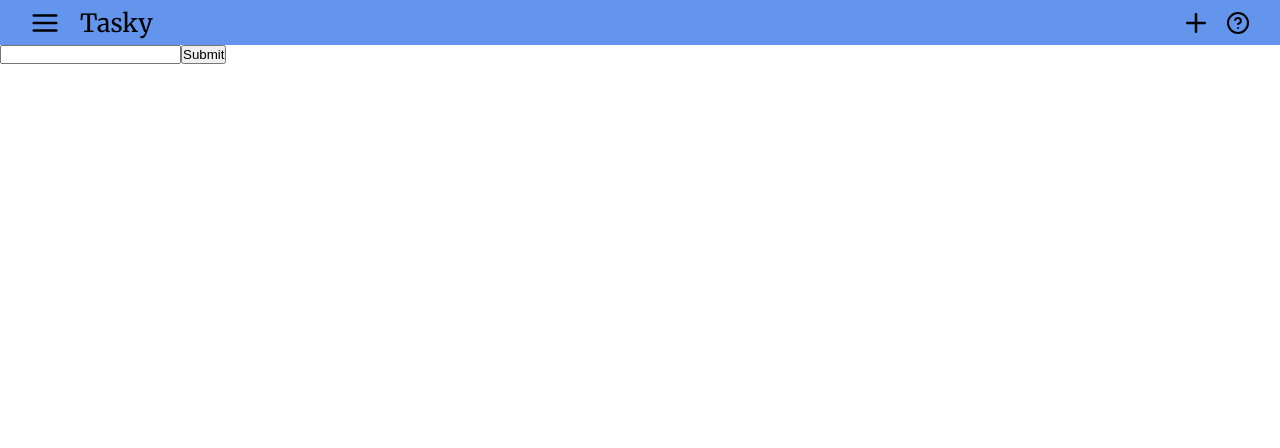
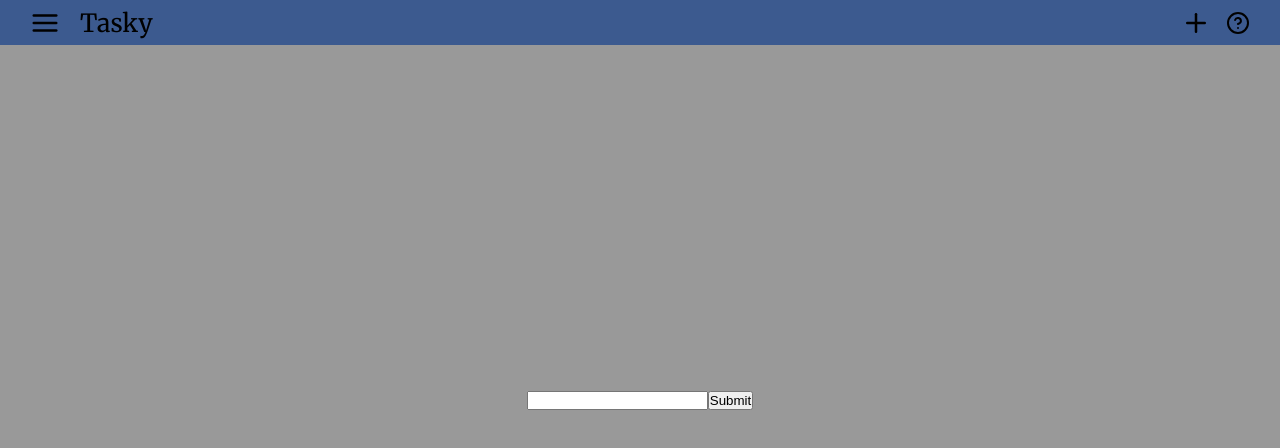
Before and after one commit to EricTGoto/Tasky, a React (Create React App) app: page / in a window 1280 px wide. Both pictures are taken after a click on the picture 1196 px from the left and 22 px from the top of the page. Shown: the top 448 px of the page. Built offline with nearby package versions, Linux system fonts and the light colour scheme.

Commit message:
created a taskform component that opens from pressing the plus in the header

```diff
--- a/src/App.js
+++ b/src/App.js
@@ -1,21 +1,16 @@
 import React from 'react';
-import uniqid from 'uniqid';
 import './style.css';
 import Tasks from './components/Tasks';
 import Header from './components/Header';
 import Sidebar from './components/Sidebar';
+import TaskForm from './components/TaskForm';
 
 function App() {
   const [task, setTask] = React.useState([]);
-  const [input, setInput] = React.useState('');
-  const [showSidebar, setShowSidebar] = React.useState(false);
-
-  function createTask() {
-    return ({
-      taskText: input,
-      taskID: uniqid(),
-    });
-  }
+  const [showMenus, setShowMenus] = React.useState({
+    sidebar: false,
+    taskForm: false,
+  });
 
   function deleteTask(event) {
     setTask((prevTask) => prevTask.filter(
@@ -23,27 +18,19 @@ function App() {
     ));
   }
 
-  function handleChange(e) {
-    setInput(() => e.target.value);
-  }
-
-  function handleSubmit(e) {
-    e.preventDefault();
-    setTask((prevTask) => [...prevTask, createTask()]);
-  }
-
   return (
     <div className="app">
-      <Header setShowSidebar={setShowSidebar} />
-      <Sidebar show={showSidebar} />
-      <form onSubmit={handleSubmit}>
+      <TaskForm setShowMenus={setShowMenus} setTask={setTask} show={showMenus.taskForm} />
+      <Header setShowMenus={setShowMenus} />
+      <Sidebar show={showMenus.sidebar} />
+      {/* <form onSubmit={handleSubmit}>
         <input
           name="taskInput"
           onChange={handleChange}
           value={input}
         />
         <button type="submit">Submit</button>
-      </form>
+      </form> */}
       <Tasks tasks={task} deleteFunction={deleteTask} />
     </div>
   );
--- a/src/components/Header.js
+++ b/src/components/Header.js
@@ -3,13 +3,23 @@ import hamburger from '../images/menu.svg';
 import plus from '../images/plus.svg';
 import help from '../images/help.svg';
 
-function Header({ setShowSidebar }) {
-  function openForm(e) {
-    console.log(e);
+function Header({ setShowMenus }) {
+  function toggleSidebar() {
+    setShowMenus((prevShowMenus) => {
+      return {
+        ...prevShowMenus,
+        sidebar: !prevShowMenus.sidebar,
+      };
+    });
   }
 
-  function toggleSidebar() {
-    setShowSidebar((prevSidebar) => !prevSidebar);
+  function openForm() {
+    setShowMenus((prevShowMenus) => {
+      return {
+        ...prevShowMenus,
+        taskForm: !prevShowMenus.taskForm,
+      };
+    });
   }
 
   return (
--- /dev/null
+++ b/src/components/TaskForm.js
@@ -0,0 +1,44 @@
+/* eslint-disable no-unused-expressions */
+import React from 'react';
+import uniqid from 'uniqid';
+
+function TaskForm({ show, setTask }) {
+  const [input, setInput] = React.useState('');
+  React.useEffect(() => {
+    const taskContainer = document.querySelector('.task-container');
+    show ? taskContainer.style.display = 'flex' : taskContainer.style.display = 'none';
+  }, [show]);
+
+  function handleChange(e) {
+    setInput(() => e.target.value);
+  }
+
+  function createTask() {
+    return ({
+      taskText: input,
+      taskID: uniqid(),
+    });
+  }
+
+  function handleSubmit(e) {
+    e.preventDefault();
+    setTask((prevTask) => [...prevTask, createTask()]);
+  }
+
+  return (
+    <div className="task-container">
+      <div className="task-form">
+        <form onSubmit={handleSubmit}>
+          <input
+            name="taskInput"
+            onChange={handleChange}
+            value={input}
+          />
+          <button type="submit">Submit</button>
+        </form>
+      </div>
+    </div>
+  );
+}
+
+export default TaskForm;
--- a/src/style.css
+++ b/src/style.css
@@ -14,6 +14,20 @@
 
 .task-title {
     font-size: 20px;
+}
+
+.task-container {
+    position: fixed;
+    display: none;
+    align-items: center;
+    justify-content: center;
+    z-index: 3;
+    left: 0;
+    top: 0;
+    width: 100vw;
+    height: 100vh;
+    background-color: rgba(0,0,0,0.4);
+
 }
 
 .header {
```
